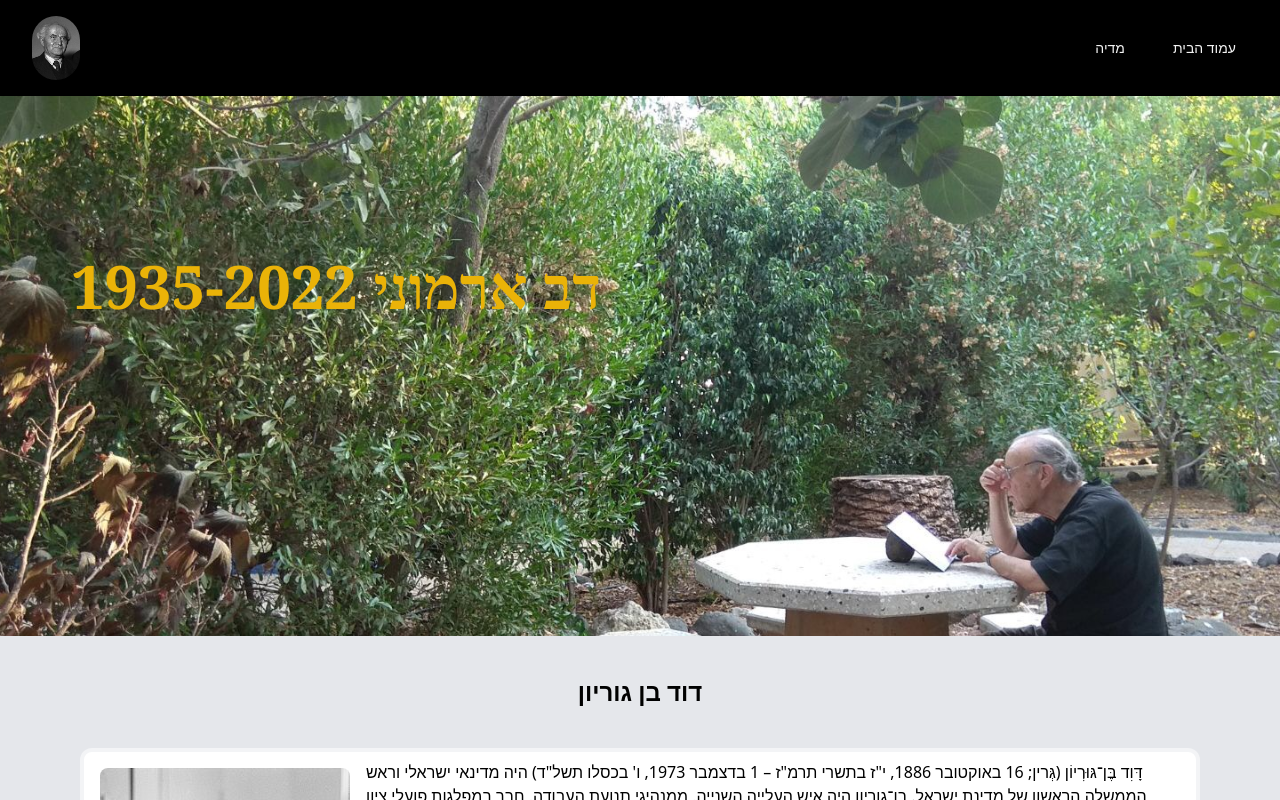
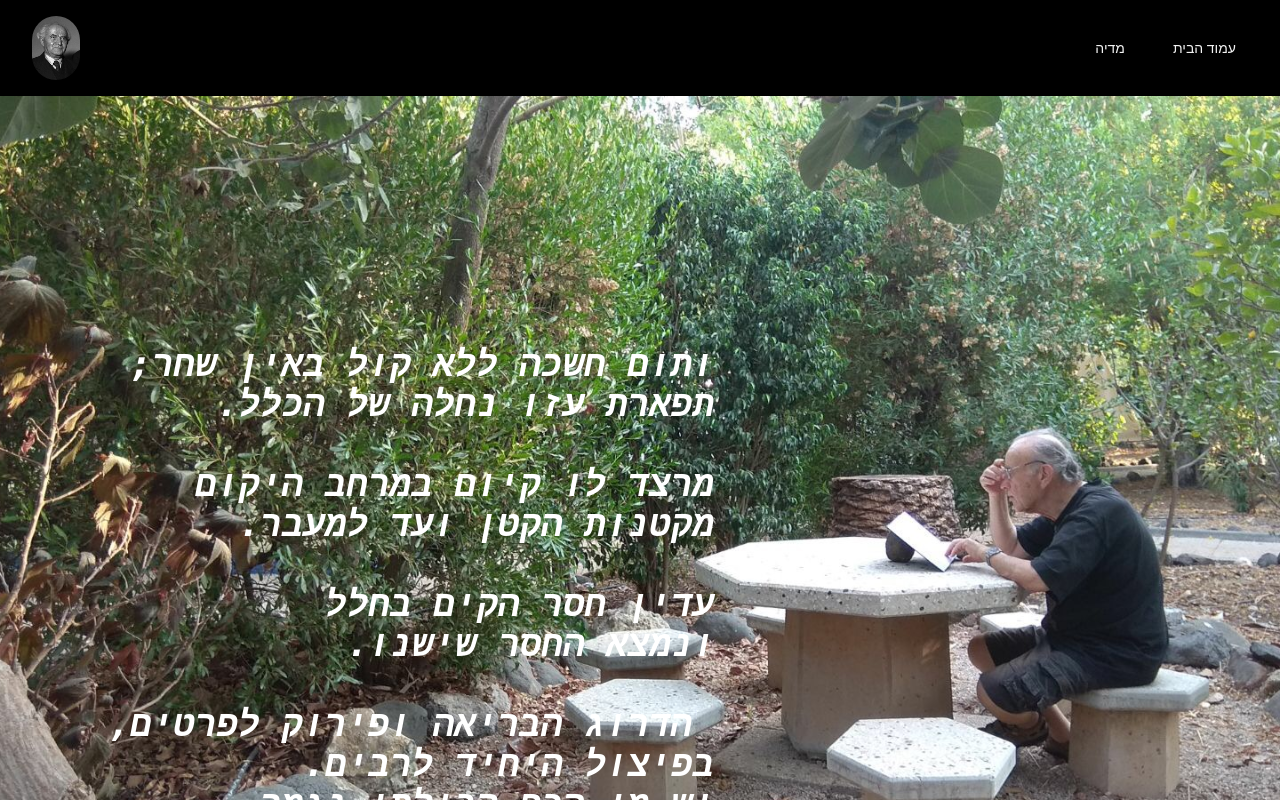
Before and after one commit to IdanHarari11/Eshel-Website, a Next.js app: page / in a window 1280 px wide. Shown: the top 800 px of the page. Built offline with nearby package versions, Linux system fonts and the light colour scheme.

Commit message:
background picture now at full height, new text is added to top.

```diff
--- a/package.json
+++ b/package.json
@@ -9,6 +9,7 @@
     "lint": "next lint"
   },
   "dependencies": {
+    "@next/font": "^14.2.7",
     "googleapis": "^140.0.1",
     "next": "14.2.5",
     "react": "^18",
--- a/src/components/Footer.jsx
+++ b/src/components/Footer.jsx
@@ -26,7 +26,7 @@ export default function Footer() {
               href="#top"
               onClick={scrollToTop}
               className="text-orange-600">
-              www.ENTER_SITE_NAME.org
+              Synergy - D&D
           </a>
         </div>
       </div>
--- a/src/components/Home.jsx
+++ b/src/components/Home.jsx
@@ -1,26 +1,38 @@
-import React from 'react';
-import Image from 'next/image';
-
-
+import React from "react";
+import Image from "next/image";
 
 
 export default function Home() {
   return (
-    <div className="bg-[url('/images/background-homepage.jpg')] bg-cover bg-center bg-fixed relative">
-      <div className='xs:text-xl xs:max-w-42 xs:place-items-center pt-40 mb-80 relative text-center text-yellow-500 max-w-52 lg:text-6xl lg:max-w-2xl font-bold font-serif'>
-        {`דב ארמוני 1935-2022`}
+    <div className="bg-[url('/images/background-homepage.jpg')] bg-cover bg-center bg-fixed relative min-h-screen">
+      <div className=" xs:text-xl xs:max-w-42 xs:place-items-center pt-52 mb-80 relative text-center text-white max-w-52 lg:text-4xl lg:max-w-2xl font-bold font-sans italic">
+        <pre>{`
+      ;ותום חשכה ללא קול באין שחר
+          .תפארת עזו נחלה של הכלל
+
+         מרצד לו קיום במרחב היקום
+           .מקטנות הקטן ועד למעבר
+
+               עדין חסר הקים בחלל
+                .ונמצא החסר שישנו
+
+     ,הדרוג הבריאה ופירוק לפרטים
+              .בפיצול היחיד לרבים
+            יש מן הכח הבילתי נגמר
+                 .מתחדש ונובע לעד
+          `}</pre>
       </div>
-      <div className='bg-gray-200'>
-        <div className='py-10 text-center text-black font-bold text-2xl'>
-          דוד בן גוריון
+      <div className="bg-gray-200">
+        <div className="py-10 text-center text-black font-bold text-2xl">
+          דב ארמוני
         </div>
-        <div className='xs:mx-12 lg:mx-20 border-4 border-gray-100 rounded-xl bg-white '>
+        <div className="xs:mx-12 lg:mx-20 border-4 border-gray-100 rounded-xl bg-white ">
           <img
-            src='/images/jonnySinsDoctor.jpg'
-            alt='Jonny Sins Doctor'
-            className='float-start mx-4 my-4 rounded-lg'
+            src="/images/jonnySinsDoctor.jpg"
+            alt="Jonny Sins Doctor"
+            className="float-start mx-4 my-4 rounded-lg"
           />
-          <p className='mt-2 mr-4 mb-4'>
+          <p className="mt-2 mr-4 mb-4">
             {`
             דָּוִד בֶּן־גּוּרְיוֹן (גְּרין; 16 באוקטובר 1886, י"ז בתשרי תרמ"ז
             – 1 בדצמבר 1973, ו' בכסלו תשל"ד) היה מדינאי ישראלי וראש הממשלה
@@ -44,7 +56,7 @@ export default function Home() {
             ופרישתו ממפא"י, הקים ב־1965 את רשימת פועלי ישראל (רפ"י). ב־1970
             פרש מהחיים הפוליטיים.`}
           </p>
-          <p className='ml-4 mr-4 mb-4'>
+          <p className="ml-4 mr-4 mb-4">
             {`
             בן-גוריון נולד בשם דוד יוסף גרין לשיינדל ולחבר "חובבי ציון"
             אביגדור גרין, בעיירה פלונסק שבפולין (אז בתחום האימפריה הרוסית).
@@ -56,7 +68,7 @@ export default function Home() {
             בבית הסמוך התגורר אברהם, אחיו הנשוי של דוד. בבית בן-גוריון דיברו
             יידיש, אך גם רוסית ופולנית.`}
           </p>
-          <p className='ml-4 mr-4 mb-4'>
+          <p className="ml-4 mr-4 mb-4">
             {`
             דוד בן־גוריון, שכונה בילדותו "דובצ'ה" וגם "דוידל", למד מגיל 5 אצל
             מלמד בחדר מסורתי, ובגיל 7 עבר למלמד "מודרני". מאוחר יותר עבר לחדר
@@ -75,7 +87,7 @@ export default function Home() {
             בתקופה זו הפסיק להניח תפילין. ב־1 בנובמבר 1901, כשהיה בן 15, שלח
             אביו בקשה לתיאודור הרצל, לסייע במתן השכלה לבנו.`}
           </p>
-          <p className='ml-4 mr-4 mb-4'>
+          <p className="ml-4 mr-4 mb-4">
             {`
             ב־1904 עבר לוורשה. תחילה התגורר אצל משפחת קרובים, ולאחר שהשיג
             עבודה חלקית כמורה פרטי ב"חדר מתוקן", שכר חדר במשותף עם ידיד.
--- a/src/pages/folder/FolderContents.module.css
+++ b/src/pages/folder/FolderContents.module.css
@@ -1,5 +1,5 @@
 .container {
-  margin-top: 5rem;
+  margin-top: 0;
   padding: 16px;
   direction: rtl;
 
--- a/src/pages/folder/[id]/[name].js
+++ b/src/pages/folder/[id]/[name].js
@@ -1,9 +1,8 @@
-
-import { useRouter } from 'next/router';
-import { useState, useEffect } from 'react';
-import Link from 'next/link';
-import styles from '../FolderContents.module.css'; // Import the CSS module
-import Image from 'next/image';
+import { useRouter } from "next/router";
+import { useState, useEffect } from "react";
+import Link from "next/link";
+import styles from "../FolderContents.module.css"; // Import the CSS module
+import Image from "next/image";
 
 export default function FolderContents() {
   const router = useRouter();
@@ -21,7 +20,7 @@ export default function FolderContents() {
       setLoading(true);
       const response = await fetch(`/api/google?folderId=${id}`);
       if (!response.ok) {
-        throw new Error('Failed to fetch folder contents');
+        throw new Error("Failed to fetch folder contents");
       }
       const data = await response.json();
       setContents(data.files);
@@ -32,29 +31,45 @@ export default function FolderContents() {
     }
   };
 
-  if (loading) return <div className={styles.loaderContainer}><div className={styles.loader}></div></div>;
+  if (loading)
+    return (
+      <div className={styles.loaderContainer}>
+        <div className={styles.loader}></div>
+      </div>
+    );
   if (error) return <div>Error: {error}</div>;
 
   return (
-    <div className={styles.container}>
-      <button className={styles.backButton} onClick={() => router.back()}>חזור</button>
-      <h2>{name}</h2>
+    <div
+      className={`${styles.container} flex flex-col items-center bg-gradient-to-l from-gray-400 to-gray-200 h-screen`}
+    >
+      <button
+        className={`${styles.backButton}  w-60 place-content-center mb-10 `}
+        onClick={() => router.back()}
+      >
+        חזור
+      </button>
+      <h2 className="mb-10 font-bold text-3xl">{name}</h2>
       <div className={styles.folderGrid}>
         {contents?.map((item, index) => (
-          <div key={item.id} className={styles.folderItem} style={{ animationDelay: `${index * 0.1}s` }}>
-            {item.mimeType === 'application/vnd.google-apps.folder' ? (
+          <div
+            key={item.id}
+            className={styles.folderItem}
+            style={{ animationDelay: `${index * 0.1}s` }}
+          >
+            {item.mimeType === "application/vnd.google-apps.folder" ? (
               <Link href={`/folder/${item.id}`}>
                 <a className={styles.folderLink}>
-                  <div className={styles.folderImage}>
-                  </div>
+                  <div className={styles.folderImage}></div>
                   <div className={styles.folderTitle}>{item.name}</div>
                 </a>
               </Link>
             ) : (
               <a
                 href={item.webViewLink}
-                target='_blank'
-                className={`${styles.folderLink} cursor-pointer text-blue-500 hover:underline`}>
+                target="_blank"
+                className={`${styles.folderLink} cursor-pointer text-blue-500 hover:underline`}
+              >
                 <div className={styles.folderImage}>
                   <Image
                     src={item.thumbnailLink}
@@ -62,7 +77,9 @@ export default function FolderContents() {
                     className={styles.image}
                     width={220}
                     height={220}
-                    onError={(e) => e.target.src = 'https://via.placeholder.com/150'}
+                    onError={(e) =>
+                      (e.target.src = "https://via.placeholder.com/150")
+                    }
                   />
                 </div>
                 <div className={styles.folderTitle}>{item.name}</div>
```
Also changed, not shown: 1 other file (tests, documents, lock files or other folders).
